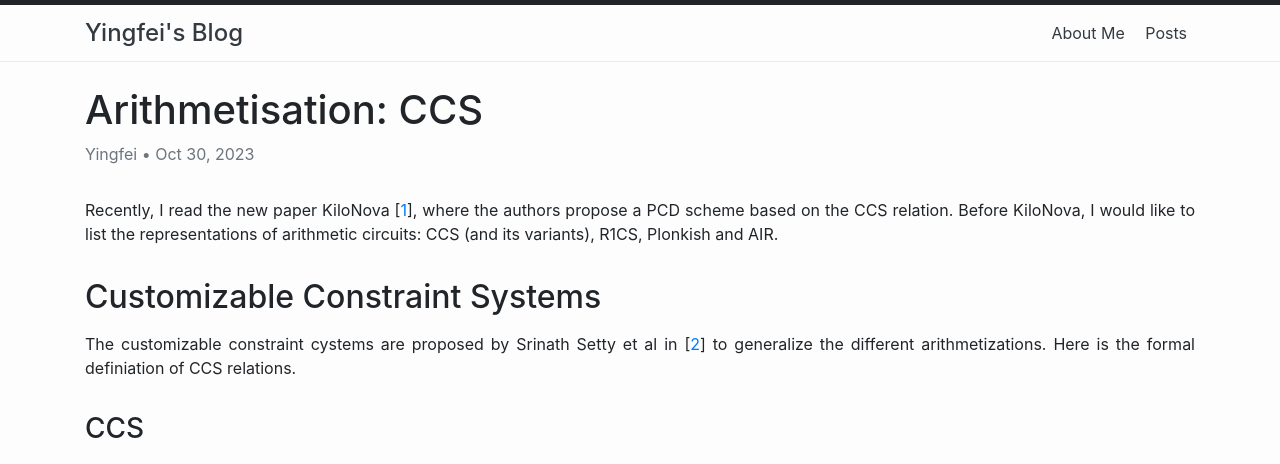
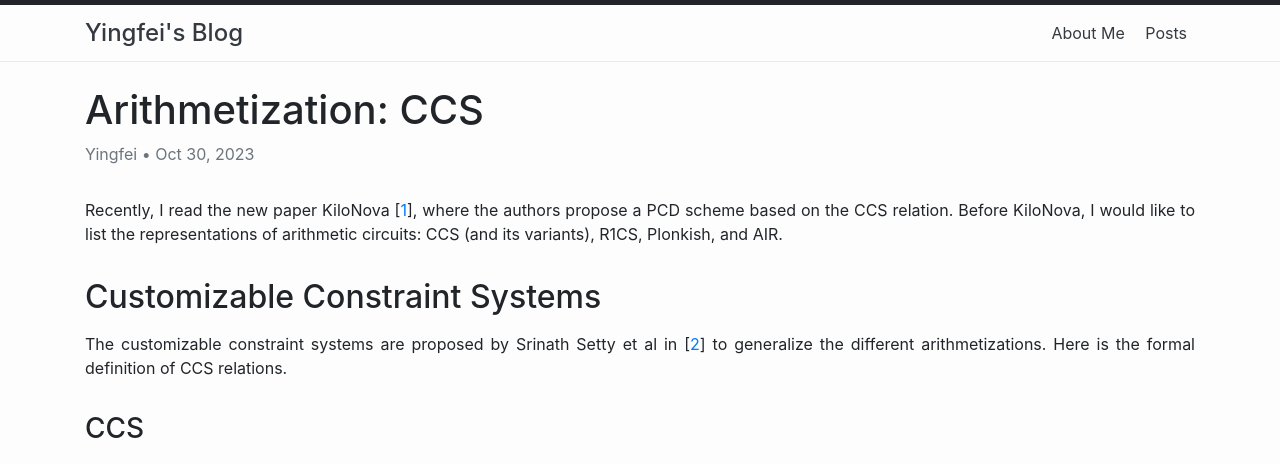
Before and after one commit to YanYingfei/yanyingfei.github.io, a Jekyll site: the page built from _posts/2023-10-30-Arithmetization-CCS.md, in a window 1280 px wide and 1400 px high. Shown: the top 464 px of the window. Built offline with Jekyll 4.4.1, drawn with Linux system fonts in a browser that asks for light colours; formulas are drawn with MathJax 3; some of the changed text lies outside the part shown.

Commit message:
fix typos

```diff
--- a/_posts/2023-10-30-Arithmetisation-CCS.md
+++ b/_posts/2023-10-30-Arithmetization-CCS.md
@@ -1,16 +1,16 @@
 ---
 layout: post
-title: "Arithmetisation: CCS"
+title: "Arithmetization: CCS"
 categories: snark
 author: Yingfei
 meta: "Springfield"
 ---
 
-Recently, I read the new paper KiloNova [<a href="#ref1">1</a>], where the authors propose a PCD scheme based on the CCS relation. Before KiloNova, I would like to list the representations of arithmetic circuits: CCS (and its variants), R1CS, Plonkish and AIR.
+Recently, I read the new paper KiloNova [<a href="#ref1">1</a>], where the authors propose a PCD scheme based on the CCS relation. Before KiloNova, I would like to list the representations of arithmetic circuits: CCS (and its variants), R1CS, Plonkish, and AIR.
 
 ## Customizable Constraint Systems
 
-The customizable constraint cystems are proposed by Srinath Setty et al in [<a href="#ref2">2</a>] to generalize the different arithmetizations.  Here is the formal definiation of CCS relations.
+The customizable constraint systems are proposed by Srinath Setty et al in [<a href="#ref2">2</a>] to generalize the different arithmetizations. Here is the formal definition of CCS relations.
 
 ### CCS
 *Definition (CCS)*. An $\mathcal{R}_{CCS}$ structure $\mathcal{S}$ consists of:
@@ -45,10 +45,10 @@ where $\vec{z} = (w, x, s) \in \mathbb{F}^{n+e}.$
 
 Generally, PLONK's arithmetization [<a href="#ref3">3</a>] (Plonkish) has two main components, namely, the gate constraints with respect to a vector of selectors $s$ and the copy constraints with repsect to a permutation $\varphi$.
 
-In the above definition, the copy constraints are replaced by ''deduplicated'' gate constraints. For example, we have a copy constraint  $c_0 = a_1$ and a gate constraint $g_0$ with resprect to $c_0$. To represent this equation, we define a new gate constraint $g_0'$ by "deduplicating" the gate constraint $g_0$ and replacing $c_0$ with $a_1$.
+In the above definition, the copy constraints are replaced by ''deduplicated'' gate constraints. For example, we have a copy constraint  $c_0 = a_1$ and a gate constraint $g_0$ with respect to $c_0$. To represent this equation, we define a new gate constraint $g_0'$ by "deduplicating" the gate constraint $g_0$ and replacing $c_0$ with $a_1$.
 
 ### AIR
-*Dfinition (AIR).* A AIR structure $\mathcal{S}$ consists of:
+*Definition (AIR).* A AIR structure $\mathcal{S}$ consists of:
 - size bounds $n, q, d \in \mathbb{N}$ and an even $t$;
 - a multivariate polynomial $g$ in $t$ variables, where $g$ is expressed as a sum of $q$ monomials and each monomial has a total degree at most $d$.
 An AIR instance consists of public input and output $x \in \mathbb{F}^t$, and the witness consists of a vector $w \in \mathbb{F}^{(m-1)\cdot t/2}$.
```
